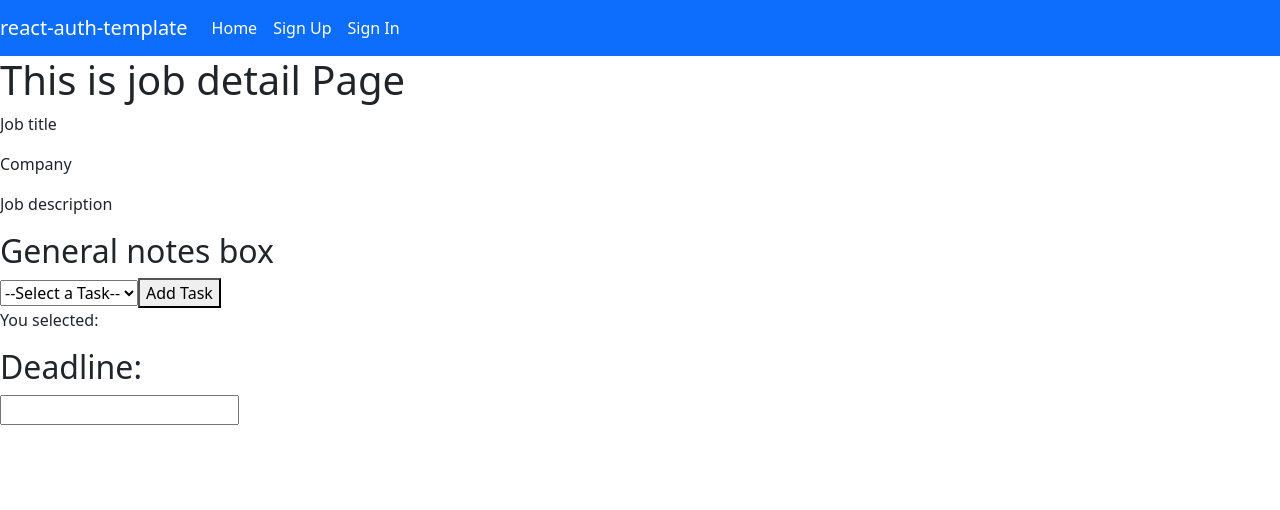
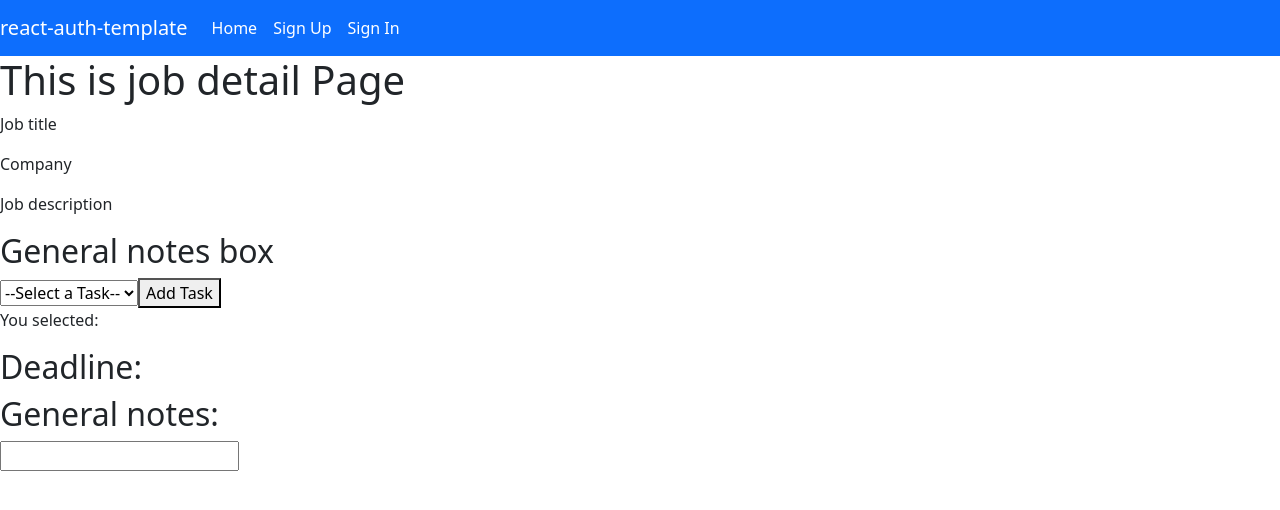
Before and after one commit to devinrbopp/client-job-hunting-journal, a React (Create React App) app: page /job-detail in a window 1280 px wide. Both pictures are taken after a click on the button "Add Task". Shown: the top 510 px of the page. Built offline with nearby package versions, Linux system fonts and the light colour scheme.

Commit message:
added notes

```diff
--- a/src/components/Task.js
+++ b/src/components/Task.js
@@ -50,6 +50,7 @@ function Task(props) {
                             shrink: true,
                         }}
                     /> */}
+                    <h2>General notes:</h2> {/* Research better/bigger text input field that saves */}
                     <form>
                     <input type="text"/>
                     </form>
@@ -57,7 +58,6 @@ function Task(props) {
             </div>
         )
     })
-
 
     //REMIND GORO ABOUT LINE 27
     return (
```
